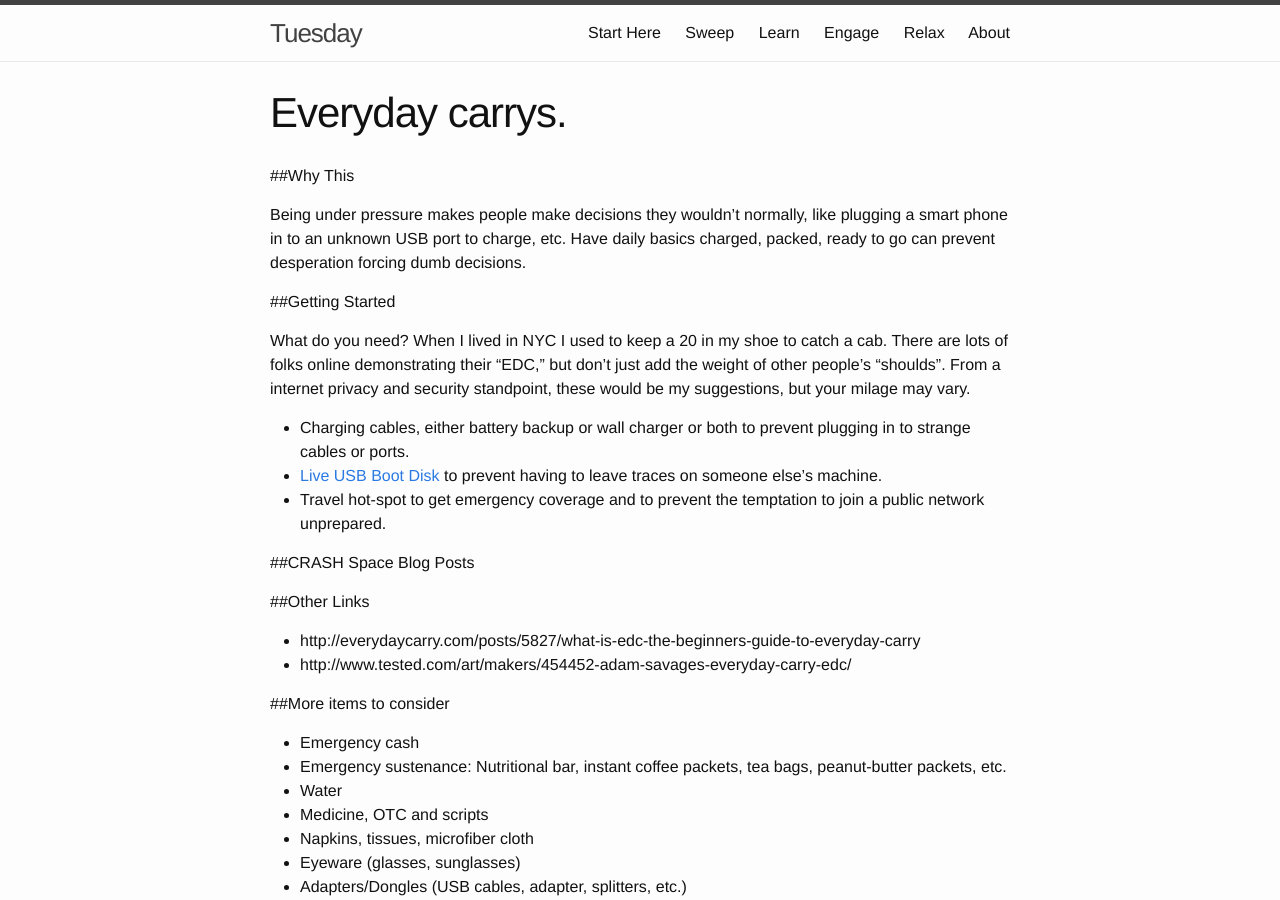
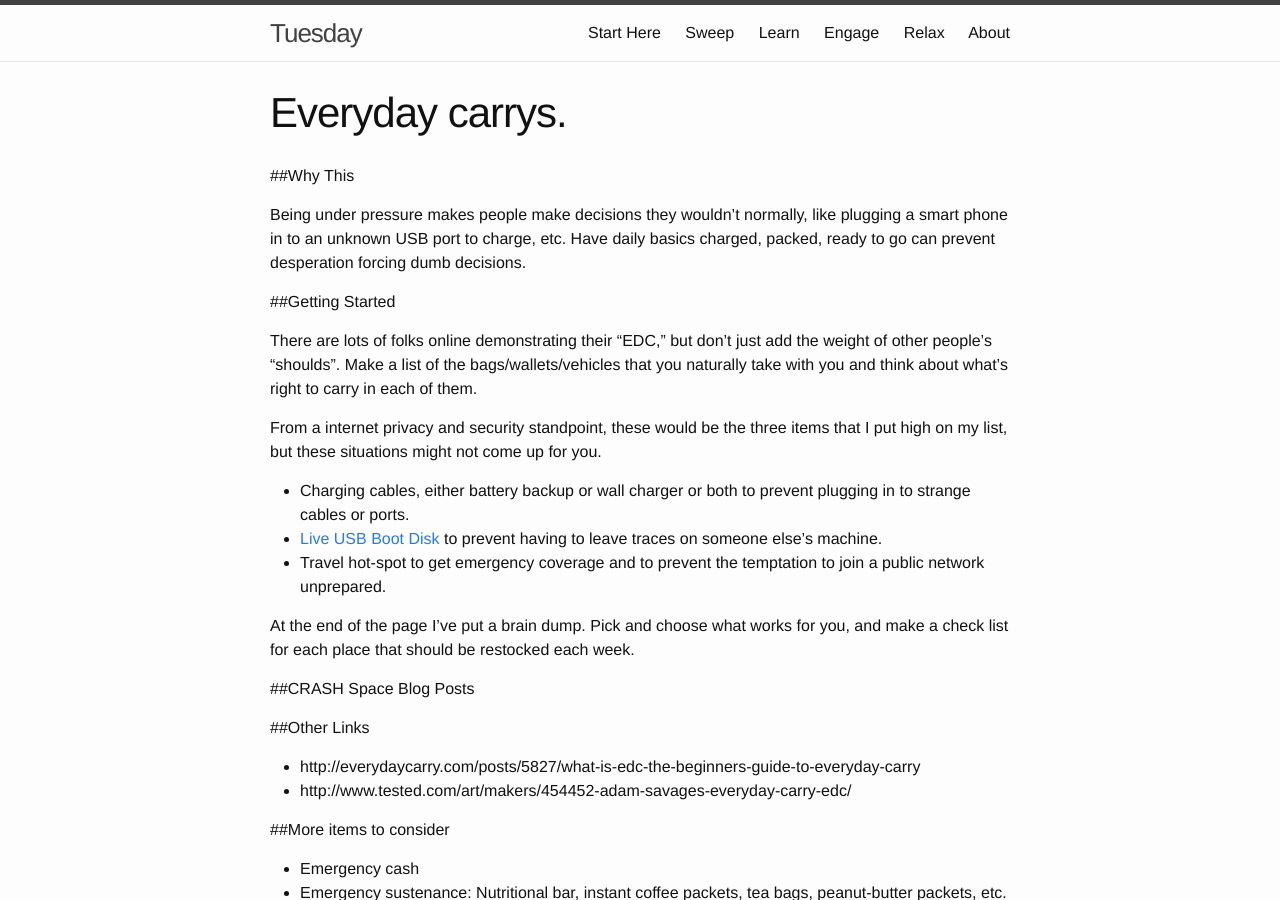
Before and after one commit to CRASHSpace/tuesday, a Jekyll site: the page built from _sweep/zone00/everyday_carry.md, in a window 1280 px wide and 900 px high. Built offline with Jekyll 4.4.1, drawn with Linux system fonts in a browser that asks for light colours.

Commit message:
content update

```diff
--- a/_sweep/zone00/everyday_carry.md
+++ b/_sweep/zone00/everyday_carry.md
@@ -15,11 +15,15 @@ Being under pressure makes people make decisions they wouldn't normally, like pl
 
 ##Getting Started
 
-What do you need? When I lived in NYC I used to keep a 20 in my shoe to catch a cab.  There are lots of folks online demonstrating their "EDC," but don't just add the weight of other people's "shoulds". From a internet privacy and security standpoint, these would be my suggestions, but your milage may vary.
+There are lots of folks online demonstrating their "EDC," but don't just add the weight of other people's "shoulds".  Make a list of the bags/wallets/vehicles that you naturally take with you and think about what's right to carry in each of them.
+
+From a internet privacy and security standpoint, these would be the three items that I put high on my list, but these situations might not come up for you.
 
 * Charging cables, either battery backup or wall charger or both to prevent plugging in to strange cables or ports.
 * [Live USB Boot Disk](https://en.wikipedia.org/wiki/Live_USB) to prevent having to leave traces on someone else's machine.
 * Travel hot-spot to get emergency coverage and to prevent the temptation to join a public network unprepared.
+
+At the end of the page I've put a brain dump. Pick and choose what works for you, and make a check list for each place that should be restocked each week.
 
 ##CRASH Space Blog Posts
 
```
